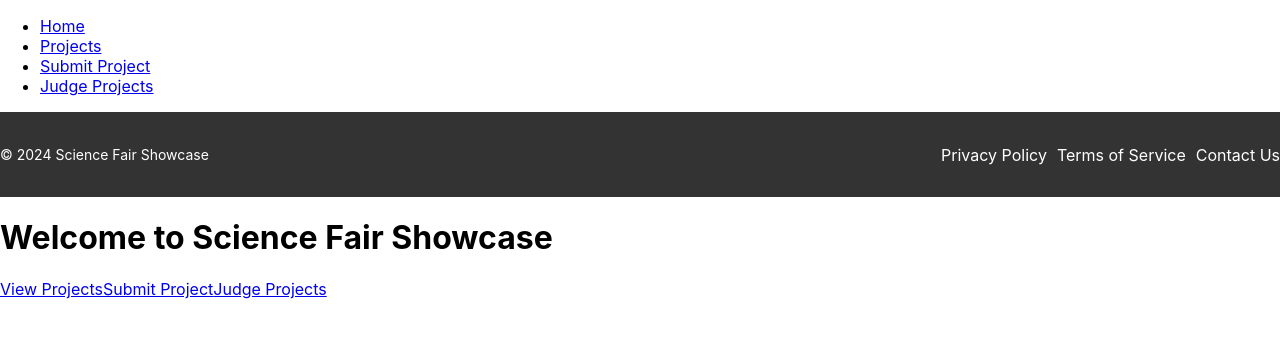
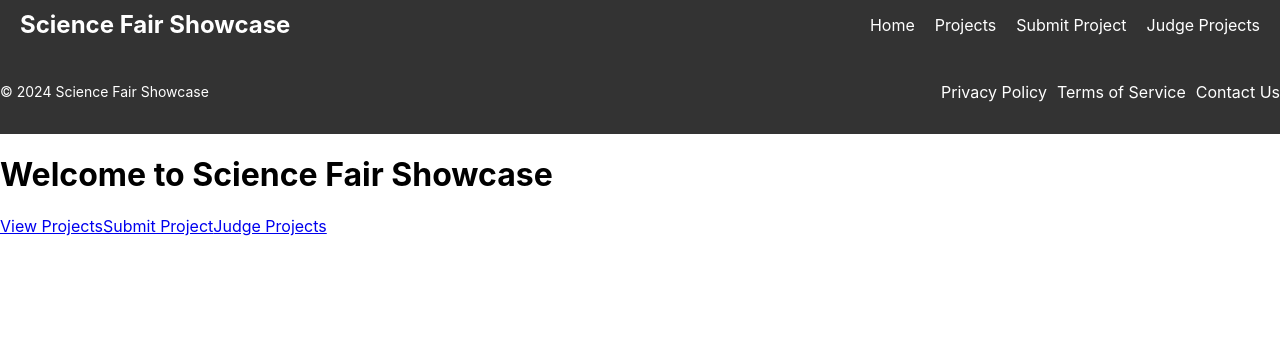
Before and after one commit to mohamedmehdigara/react-science-fair-showcase, a React (Create React App) app: page / in a window 1280 px wide. Shown: the top 338 px of the page. Built offline with nearby package versions, Linux system fonts and the light colour scheme.

Commit message:
edited files

```diff
--- a/src/components/Header.js
+++ b/src/components/Header.js
@@ -3,20 +3,63 @@ import { Link } from 'react-router-dom';
 import styled from 'styled-components';
 
 const HeaderContainer = styled.header`
-  /* Styles for header container */
+  background-color: #333;
+  color: #fff;
+  padding: 10px 20px;
+`;
+
+const Navigation = styled.nav`
+  display: flex;
+  justify-content: space-between;
+  align-items: center;
+`;
+
+const Logo = styled.h1`
+  margin: 0;
+  font-size: 24px;
+`;
+
+const NavMenu = styled.ul`
+  list-style: none;
+  margin: 0;
+  padding: 0;
+  display: flex;
+`;
+
+const NavItem = styled.li`
+  margin-left: 20px;
+`;
+
+const NavLink = styled(Link)`
+  text-decoration: none;
+  color: #fff;
+  transition: color 0.3s ease;
+
+  &:hover {
+    color: #ffd700;
+  }
 `;
 
 const Header = () => {
   return (
     <HeaderContainer>
-      <nav>
-        <ul>
-          <li><Link to="/">Home</Link></li>
-          <li><Link to="/projects">Projects</Link></li>
-          <li><Link to="/submit">Submit Project</Link></li>
-          <li><Link to="/judge">Judge Projects</Link></li>
-        </ul>
-      </nav>
+      <Navigation>
+        <Logo>Science Fair Showcase</Logo>
+        <NavMenu>
+          <NavItem>
+            <NavLink to="/">Home</NavLink>
+          </NavItem>
+          <NavItem>
+            <NavLink to="/projects">Projects</NavLink>
+          </NavItem>
+          <NavItem>
+            <NavLink to="/submit">Submit Project</NavLink>
+          </NavItem>
+          <NavItem>
+            <NavLink to="/judge">Judge Projects</NavLink>
+          </NavItem>
+        </NavMenu>
+      </Navigation>
     </HeaderContainer>
   );
 }
```
